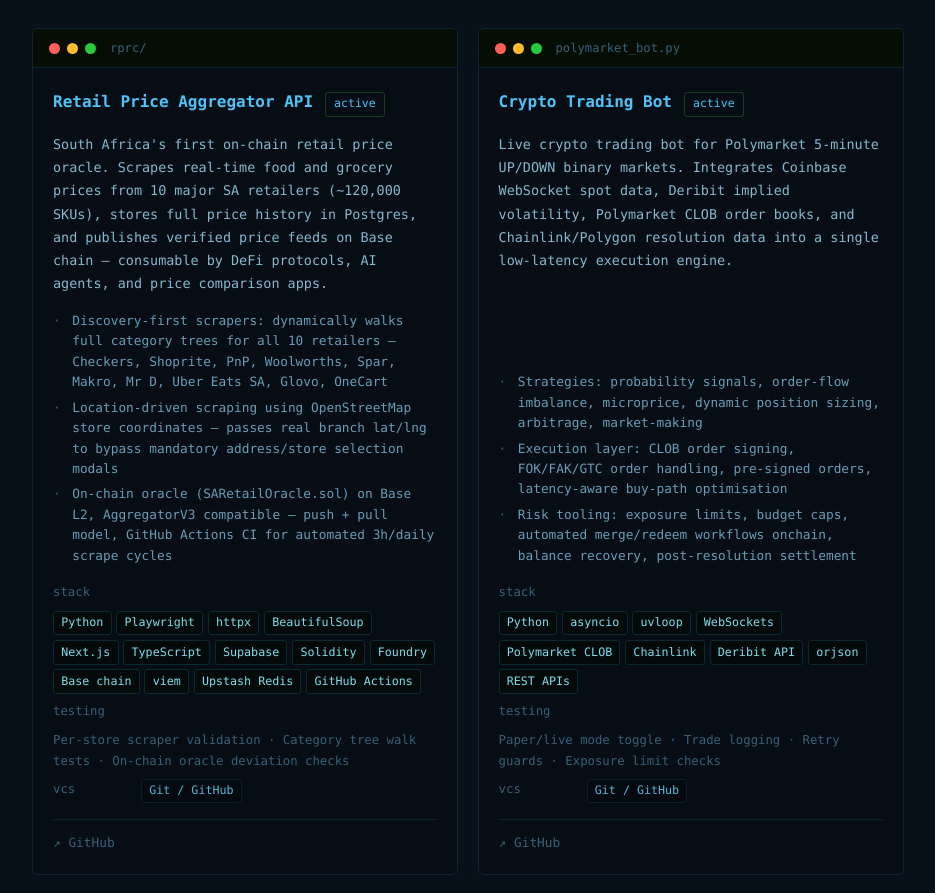
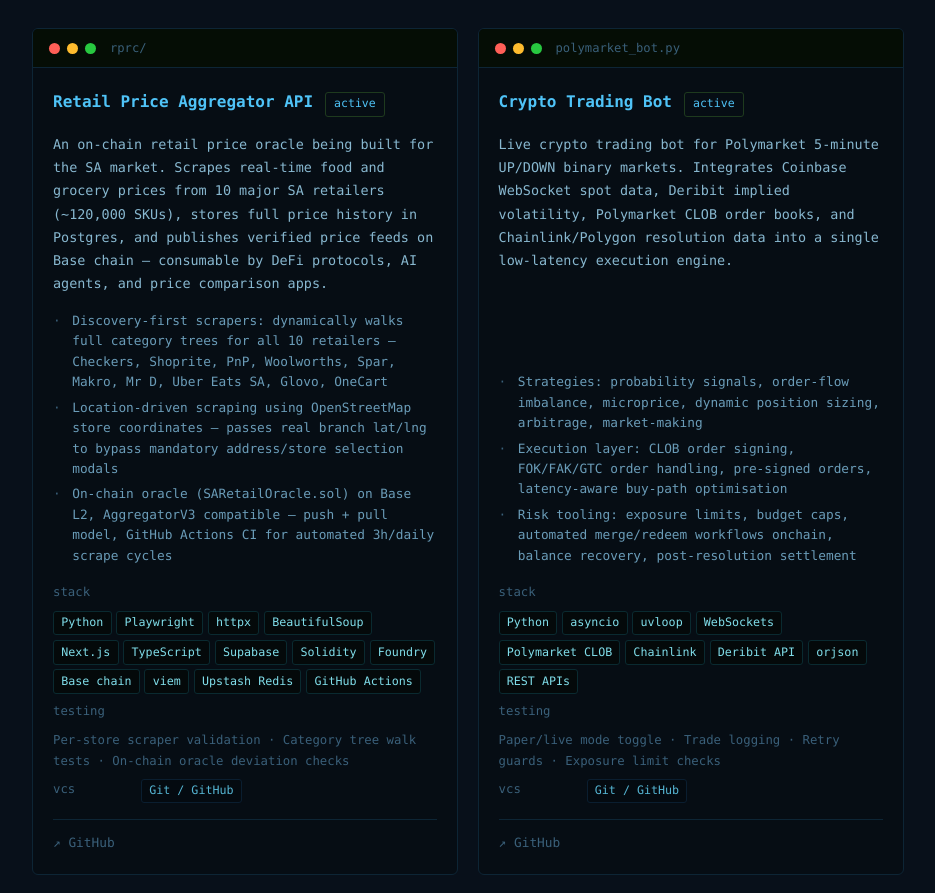
Before and after one commit to BlesstheGM/portfolio, a Next.js app: page / in a window 1280 px wide. Shown: the part 1880-2773 px from the top of the page, without its empty margins (172-1107 px from the left). Built offline with nearby package versions, Linux system fonts and the light colour scheme.

Commit message:
Fix RPRC description: remove first claim, frame as ongoing project

```diff
--- a/components/Projects.tsx
+++ b/components/Projects.tsx
@@ -16,7 +16,7 @@
   {
     name: 'Retail Price Aggregator API',
     filename: 'rprc/',
-    desc: 'South Africa\'s first on-chain retail price oracle. Scrapes real-time food and grocery prices from 10 major SA retailers (~120,000 SKUs), stores full price history in Postgres, and publishes verified price feeds on Base chain — consumable by DeFi protocols, AI agents, and price comparison apps.',
+    desc: 'An on-chain retail price oracle being built for the SA market. Scrapes real-time food and grocery prices from 10 major SA retailers (~120,000 SKUs), stores full price history in Postgres, and publishes verified price feeds on Base chain — consumable by DeFi protocols, AI agents, and price comparison apps.',
     highlights: [
       'Discovery-first scrapers: dynamically walks full category trees for all 10 retailers — Checkers, Shoprite, PnP, Woolworths, Spar, Makro, Mr D, Uber Eats SA, Glovo, OneCart',
       'Location-driven scraping using OpenStreetMap store coordinates — passes real branch lat/lng to bypass mandatory address/store selection modals',
```
